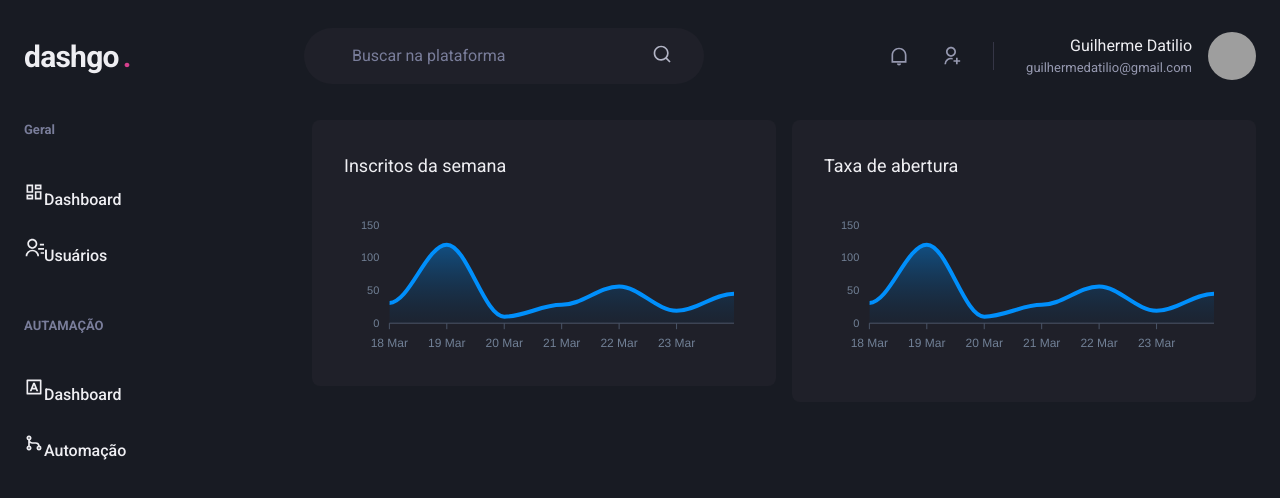
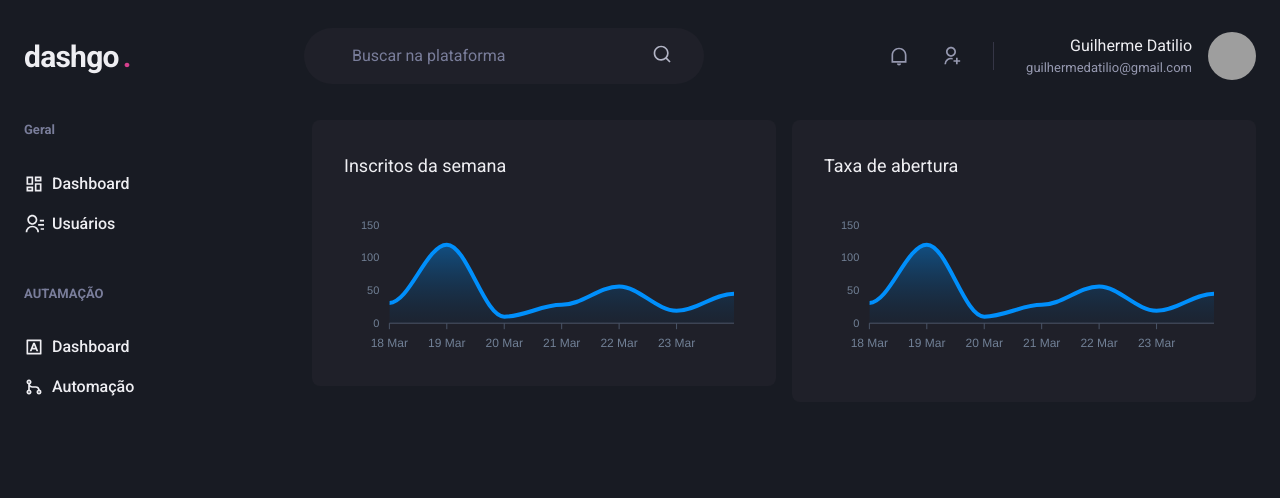
Before and after one commit to guidari/dashgo, a Next.js app: page /dashboard in a window 1280 px wide. Shown: the top 498 px of the page. Built offline with nearby package versions, Linux system fonts and the light colour scheme; grey boxes are pictures that could not be loaded.

Commit message:
Hotfix sidebar items

```diff
--- a/src/components/Sidebar.tsx
+++ b/src/components/Sidebar.tsx
@@ -17,13 +17,13 @@ export function SideBar() {
           <Stack spacing="4" mt="8" align="stretch">
             <Link display="flex" alignItems="center">
               <Icon as={RiDashboardLine} fontSize="20"></Icon>
-              <Text mt="4" fontWeight="medium">
+              <Text fontWeight="medium" ml="2">
                 Dashboard
               </Text>
             </Link>
             <Link display="flex" alignItems="center">
               <Icon as={RiContactsLine} fontSize="20"></Icon>
-              <Text mt="4" fontWeight="medium">
+              <Text fontWeight="medium" ml="2">
                 Usuários
               </Text>
             </Link>
@@ -37,13 +37,13 @@ export function SideBar() {
           <Stack spacing="4" mt="8" align="stretch">
             <Link display="flex" alignItems="center">
               <Icon as={RiInputMethodLine} fontSize="20"></Icon>
-              <Text mt="4" fontWeight="medium">
+              <Text fontWeight="medium" ml="2">
                 Dashboard
               </Text>
             </Link>
             <Link display="flex" alignItems="center">
               <Icon as={RiGitMergeLine} fontSize="20"></Icon>
-              <Text mt="4" fontWeight="medium">
+              <Text fontWeight="medium" ml="2">
                 Automação
               </Text>
             </Link>
```
